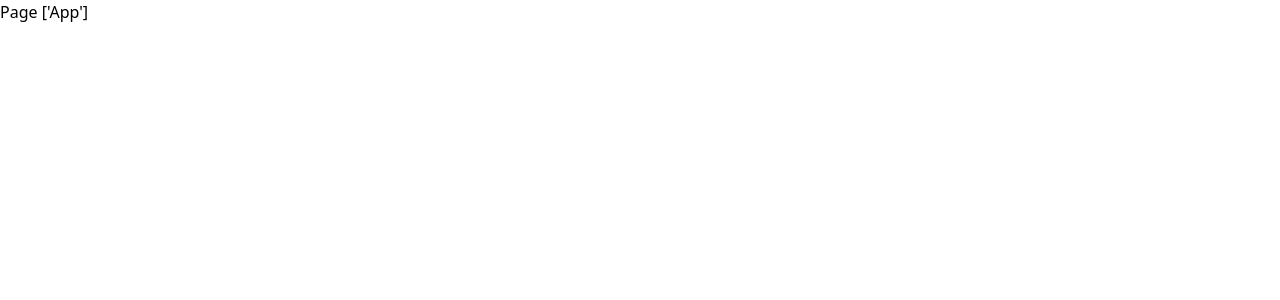
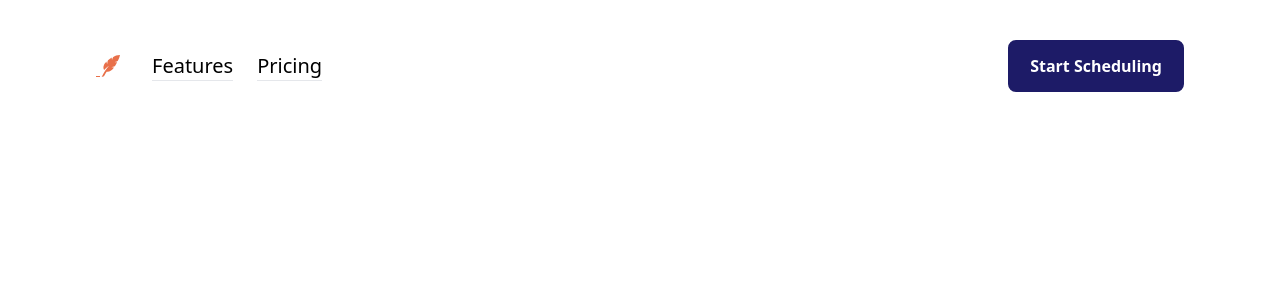
Before and after one commit to Mateusz-Zygadlo/time-now-landing-page, a React (Create React App) app: page / in a window 1280 px wide. Shown: the top 300 px of the page. Built offline with nearby package versions, Linux system fonts and the light colour scheme.

Commit message:
add Navbar components and useWindowSize useMeasure and useScrollToTop hooks

```diff
--- a/src/App.tsx
+++ b/src/App.tsx
@@ -1,9 +1,12 @@
-import React from 'react';
+import React from 'react'
+import {
+  Navbar
+} from './components'
 
 export const App = () => {
   return(
-    <div>
-      <h1>Page ['App']</h1>
+    <div className="w-full max-w-screen-2xl 2xl:mx-auto md:px-16 lg:px-24 px-5 py-10">
+      <Navbar />
     </div>
   )
 }
--- /dev/null
+++ b/src/assets/index.ts
@@ -0,0 +1,31 @@
+import Checkmark from './Checkmark.svg'
+import Close from './Close.svg'
+import HamburgerMenu from './Hamburger Menu.svg'
+import Logo from './Logo.svg'
+import Mockup from './Mockup.png'
+import Shield from './Shield.svg'
+import UA1 from './UA1.png'
+import UA2 from './UA2.png'
+import UA3 from './UA3.png'
+import UA4 from './UA4.png'
+import UA5 from './UA5.png'
+import UA6 from './UA6.png'
+import UA7 from './UA7.png'
+import UA8 from './UA8.png'
+
+export const Images = {
+  Checkmark,
+  Close,
+  HamburgerMenu,
+  Logo,
+  Mockup,
+  Shield,
+  UA1,
+  UA2,
+  UA3,
+  UA4,
+  UA5,
+  UA6,
+  UA7,
+  UA8,
+}
--- /dev/null
+++ b/src/components/Button.tsx
@@ -0,0 +1,9 @@
+import React from 'react'
+
+export const Button: React.FC = ({ children }) => {
+  return(
+    <button className="px-5 py-3 font-semibold flex justify-center items-center bg-dark-violet rounded-lg border-dark-violet border-2 text-white hover:text-dark-violet hover:bg-white transition-colors duration-500">
+      {children}
+    </button>
+  )
+}
--- /dev/null
+++ b/src/components/Navbar.tsx
@@ -0,0 +1,65 @@
+import React, {
+  useState,
+  useEffect,
+} from 'react'
+import { Images } from '../assets'
+import { Button } from './Button'
+import {
+  useMeasure,
+  useWindowSize,
+} from '../hooks'
+import { MOBILE_WIDTH } from '../constants'
+
+export const Navbar = () => {
+  const [isOpen, setIsOpen] = useState<boolean>(false)
+  const { width, setWidth } = useWindowSize()
+  const [rect, myRef]: any = useMeasure()
+
+  useEffect(() => {
+    if(rect) setWidth(rect.width)
+  }, [rect])
+
+  return(
+    <div
+      className="flex w-full justify-between lg:justify-start relative"
+      ref={myRef}
+    >
+      <img
+        src={Images.Logo}
+        alt="logo"
+        className="cursor-pointer"
+      />
+      {width > MOBILE_WIDTH ? (
+        <div className="flex justify-between w-full">
+          <ul className="flex items-center ml-5">
+            <li className="text-xl mx-3 cursor-pointer border-b hover:border-black transition-colors duration-300">Features</li>
+            <li className="text-xl mx-3 cursor-pointer border-b hover:border-black transition-colors duration-300">Pricing</li>
+          </ul>
+          <Button>Start Scheduling</Button>
+        </div>
+      ) : isOpen ? (
+        <div className="flex flex-col items-center absolute top-0 -right-1 w-full py-10 px-10 bg-white border-2 border-black">
+          <img
+            src={Images.Close}
+            alt="close"
+            className="scale-150 absolute top-2 right-2"
+            onClick={() => setIsOpen(false)}
+          />
+          <div className="flex flex-col items-center w-full">
+            <ul className="flex flex-col items-center mb-5 pb-5 border-b">
+              <li className="text-4xl sm:text-5xl my-3 cursor-pointer">Features</li>
+              <li className="text-4xl sm:text-5xl my-3 cursor-pointer">Pricing</li>
+            </ul>
+            <Button>Start Scheduling</Button>
+          </div>
+        </div>
+      ) : (
+        <img
+          src={Images.HamburgerMenu}
+          alt="hamburger menu icon"
+          onClick={() => setIsOpen(true)}
+        />
+      )}
+    </div>
+  )
+}
--- /dev/null
+++ b/src/components/index.ts
@@ -0,0 +1,2 @@
+export { Navbar } from './Navbar'
+export { Button } from './Button'
--- /dev/null
+++ b/src/constants.ts
@@ -0,0 +1 @@
+export const MOBILE_WIDTH = 1024
--- /dev/null
+++ b/src/hooks/index.ts
@@ -0,0 +1,3 @@
+export { useWindowSize } from './useWindowSize'
+export { useScrollToTop } from './useScrollToTop'
+export { useMeasure } from './useMeasure'
--- /dev/null
+++ b/src/hooks/useMeasure.tsx
@@ -0,0 +1,16 @@
+import React, {
+  useState,
+  useRef,
+  useLayoutEffect
+} from 'react'
+
+export const useMeasure = (deps: string[] = []) => {
+  const [rect, setRect] = useState()
+  const myRef = useRef<any>(null)
+
+  useLayoutEffect(() => {
+    setRect(myRef.current.getBoundingClientRect())
+  }, deps)
+
+  return [rect, myRef]
+}
--- /dev/null
+++ b/src/hooks/useScrollToTop.tsx
@@ -0,0 +1,12 @@
+import React, { useEffect } from 'react'
+
+export const useScrollToTop = () => {
+  const scrollToTop = () => window.scrollTo({
+    top: 0,
+    behavior: 'smooth'
+  })
+
+  useEffect(() => {
+    scrollToTop()
+  }, [])
+}
--- /dev/null
+++ b/src/hooks/useWindowSize.tsx
@@ -0,0 +1,28 @@
+import React, {
+  useState,
+  useEffect,
+} from 'react'
+
+export const useWindowSize = () => {
+  const [windowSize, setWindowSize] = useState({
+    width: 0,
+    setWidth(rect: number){
+      setWindowSize({
+        ...windowSize,
+        width: rect
+      })
+    }
+  })
+
+  useEffect(() => {
+    const getWindowSize = () => setWindowSize({
+      ...windowSize,
+      width: window.innerWidth
+    })
+    window.addEventListener('resize', getWindowSize)
+
+    return () => window.removeEventListener('resize', getWindowSize)
+  }, [])
+
+  return windowSize
+}
--- a/tailwind.config.js
+++ b/tailwind.config.js
@@ -3,7 +3,11 @@ module.exports = {
     "./src/**/*.{js,jsx,ts,tsx}",
   ],
   theme: {
-    extend: {},
+    extend: {
+      colors: {
+        'dark-violet': '#1D1B67'
+      }
+    },
   },
   plugins: [],
 }
```
